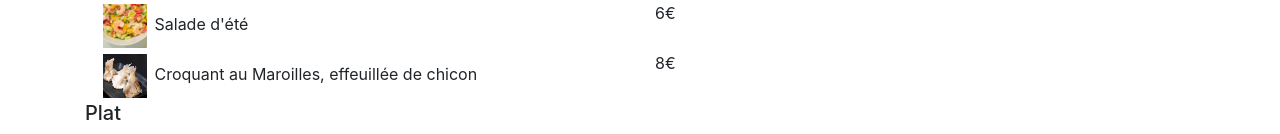
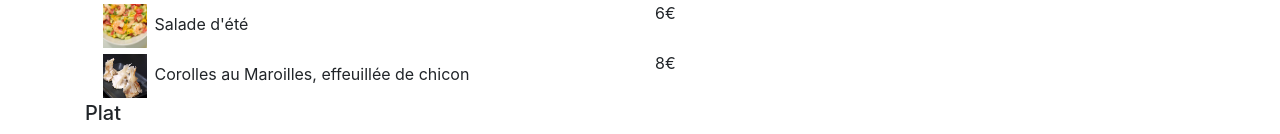
Before and after one commit to Barchid/one-minute-maquette, a Vue app: page /menu in a window 1280 px wide. Shown: the part 203-337 px from the top of the page. Built offline with nearby package versions, Linux system fonts and the light colour scheme.

Commit message:
petit correctif

```diff
--- a/src/views/Menu.vue
+++ b/src/views/Menu.vue
@@ -34,7 +34,7 @@
         <div class="row">
           <div class="col">
             <img src="../assets/menu/plat-4.jpg" alt="" style="width:50px;border:3px solid white;"/>
-            Croquant au Maroilles, effeuillée de chicon
+            Corolles au Maroilles, effeuillée de chicon
           </div>
           <div class="col">
             8€
```
